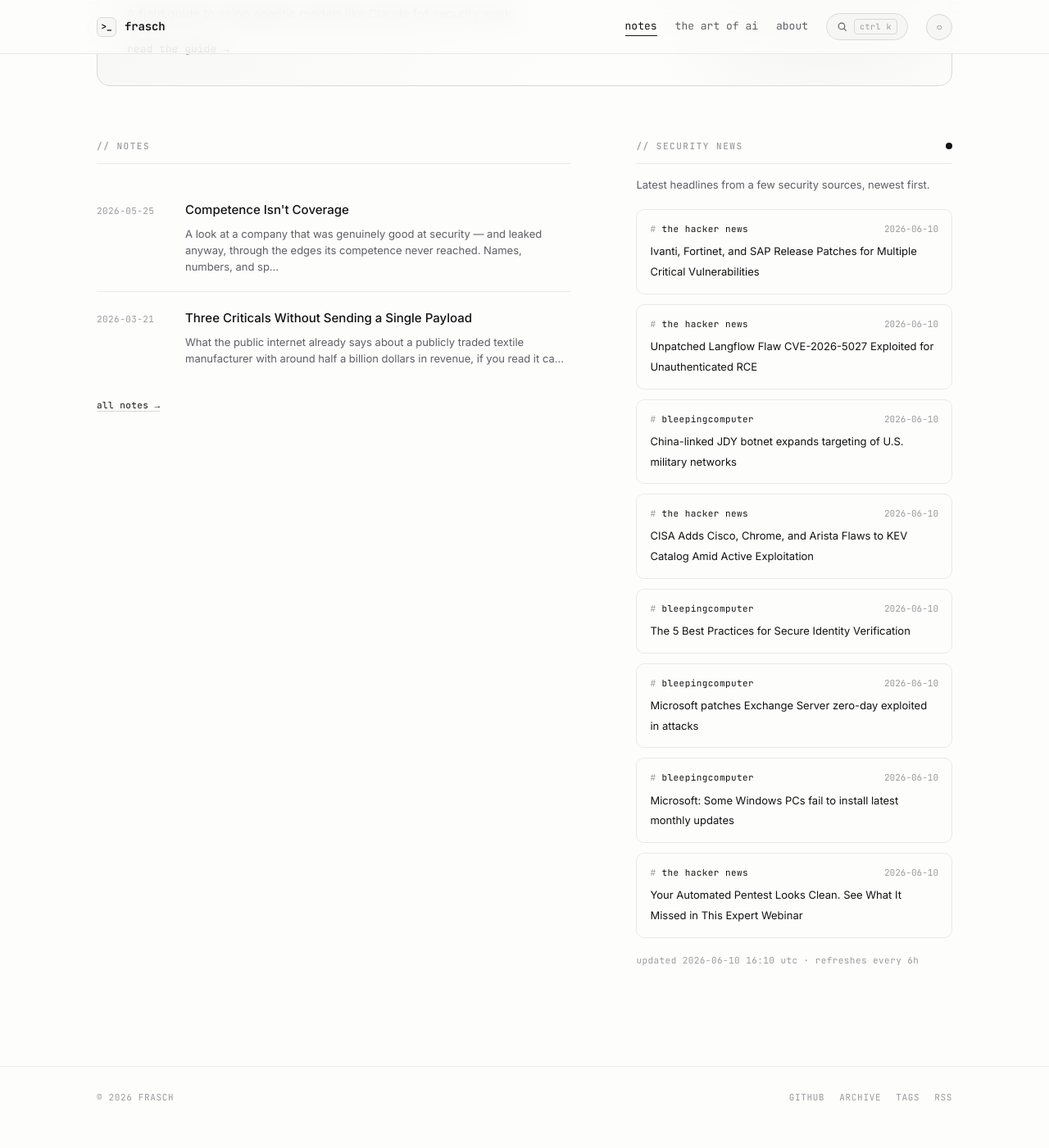
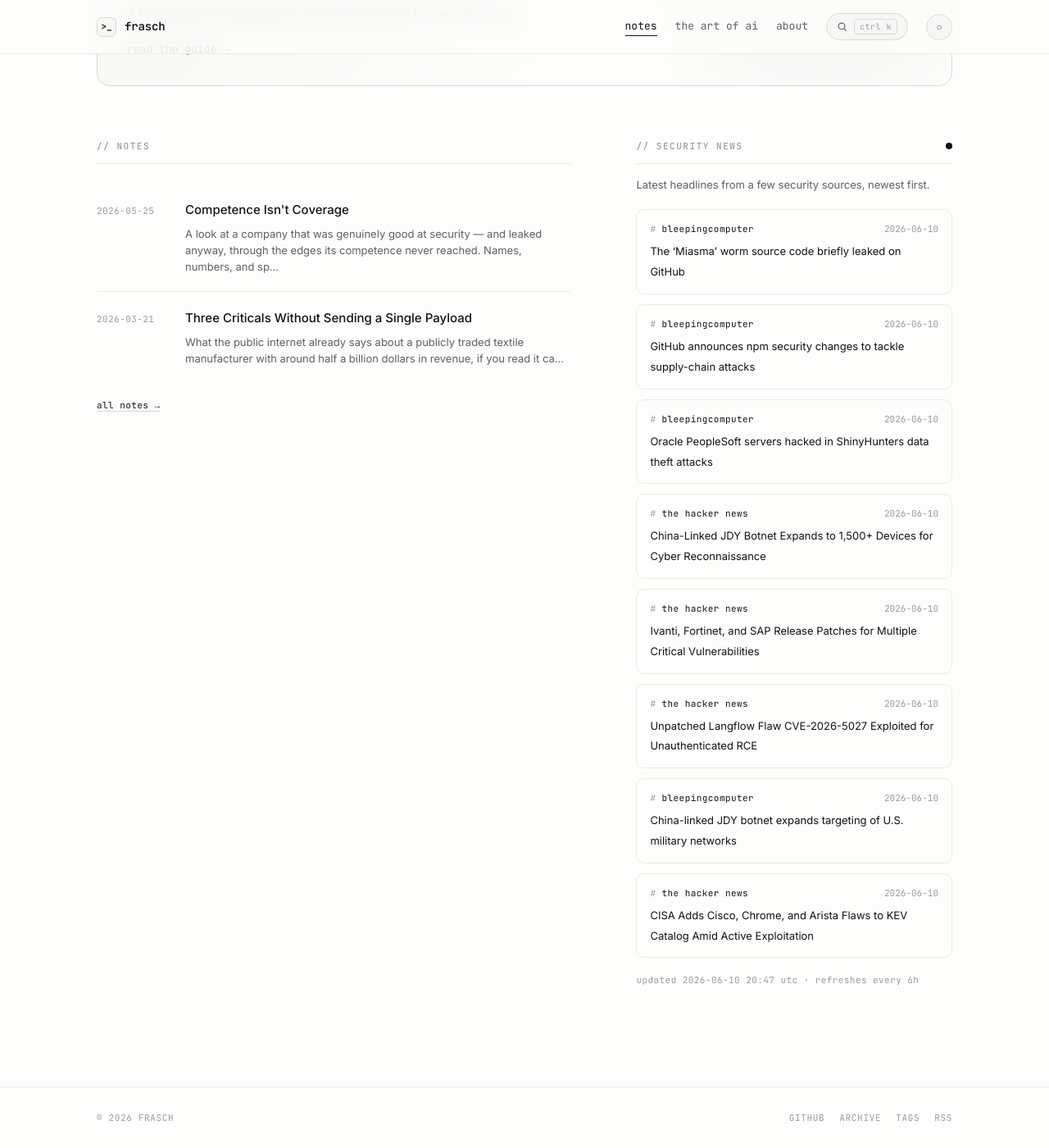
Before and after one commit to whoisfrasch/frasch, a Jekyll site: the page built from index.html, in a window 1280 px wide and 1400 px high, scrolled down 615 px. Shown: the whole window at 82% size. Built offline with Jekyll 4.4.1, drawn with Linux system fonts in a browser that asks for light colours; before the commit the page ends 1990 px from its top, so only the background shows below that.

Commit message:
Refresh security news feed

```diff
--- a/_data/news.json
+++ b/_data/news.json
@@ -1,6 +1,30 @@
 {
-  "updated": "2026-06-10T16:10:49Z",
+  "updated": "2026-06-10T20:47:45Z",
   "items": [
+    {
+      "source": "bleepingcomputer",
+      "title": "The ‘Miasma’ worm source code briefly leaked on GitHub",
+      "link": "https://www.bleepingcomputer.com/news/security/the-miasma-worm-source-code-briefly-leaked-on-github/",
+      "date": "2026-06-10T20:27:08Z"
+    },
+    {
+      "source": "bleepingcomputer",
+      "title": "GitHub announces npm security changes to tackle supply-chain attacks",
+      "link": "https://www.bleepingcomputer.com/news/security/github-announces-npm-security-changes-to-tackle-supply-chain-attacks/",
+      "date": "2026-06-10T19:41:44Z"
+    },
+    {
+      "source": "bleepingcomputer",
+      "title": "Oracle PeopleSoft servers hacked in ShinyHunters data theft attacks",
+      "link": "https://www.bleepingcomputer.com/news/security/oracle-peoplesoft-servers-hacked-in-shinyhunters-data-theft-attacks/",
+      "date": "2026-06-10T18:31:57Z"
+    },
+    {
+      "source": "the hacker news",
+      "title": "China-Linked JDY Botnet Expands to 1,500+ Devices for Cyber Reconnaissance",
+      "link": "https://thehackernews.com/2026/06/china-linked-jdy-botnet-expands-to-1500.html",
+      "date": "2026-06-10T16:08:42Z"
+    },
     {
       "source": "the hacker news",
       "title": "Ivanti, Fortinet, and SAP Release Patches for Multiple Critical Vulnerabilities",
@@ -24,30 +48,6 @@
       "title": "CISA Adds Cisco, Chrome, and Arista Flaws to KEV Catalog Amid Active Exploitation",
       "link": "https://thehackernews.com/2026/06/cisa-adds-cisco-chrome-and-arista-flaws.html",
       "date": "2026-06-10T14:44:29Z"
-    },
-    {
-      "source": "bleepingcomputer",
-      "title": "The 5 Best Practices for Secure Identity Verification",
-      "link": "https://www.bleepingcomputer.com/news/security/the-5-best-practices-for-secure-identity-verification/",
-      "date": "2026-06-10T14:05:15Z"
-    },
-    {
-      "source": "bleepingcomputer",
-      "title": "Microsoft patches Exchange Server zero-day exploited in attacks",
-      "link": "https://www.bleepingcomputer.com/news/microsoft/microsoft-patches-exchange-server-zero-day-exploited-in-attacks/",
-      "date": "2026-06-10T13:44:19Z"
-    },
-    {
-      "source": "bleepingcomputer",
-      "title": "Microsoft: Some Windows PCs fail to install latest monthly updates",
-      "link": "https://www.bleepingcomputer.com/news/microsoft/microsoft-some-upgraded-windows-pcs-fail-to-install-monthly-updates/",
-      "date": "2026-06-10T11:33:32Z"
-    },
-    {
-      "source": "the hacker news",
-      "title": "Your Automated Pentest Looks Clean. See What It Missed in This Expert Webinar",
-      "link": "https://thehackernews.com/2026/06/your-automated-pentest-looks-clean-see.html",
-      "date": "2026-06-10T10:27:49Z"
     }
   ]
 }
```
